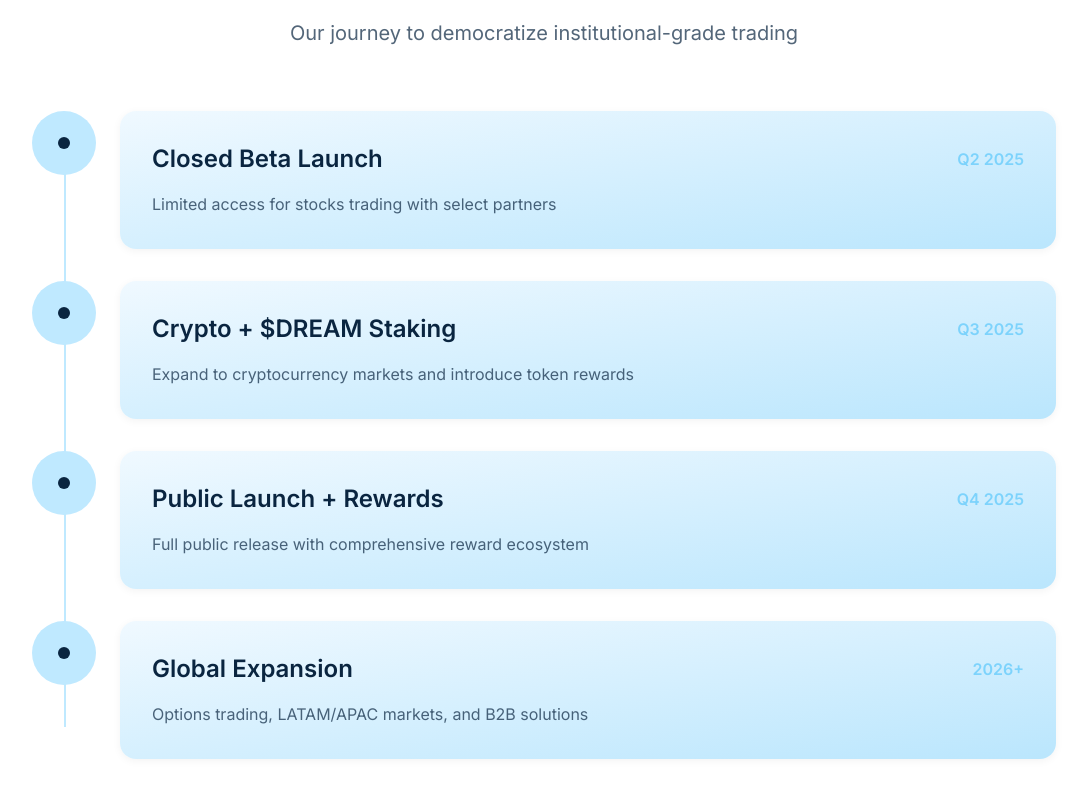
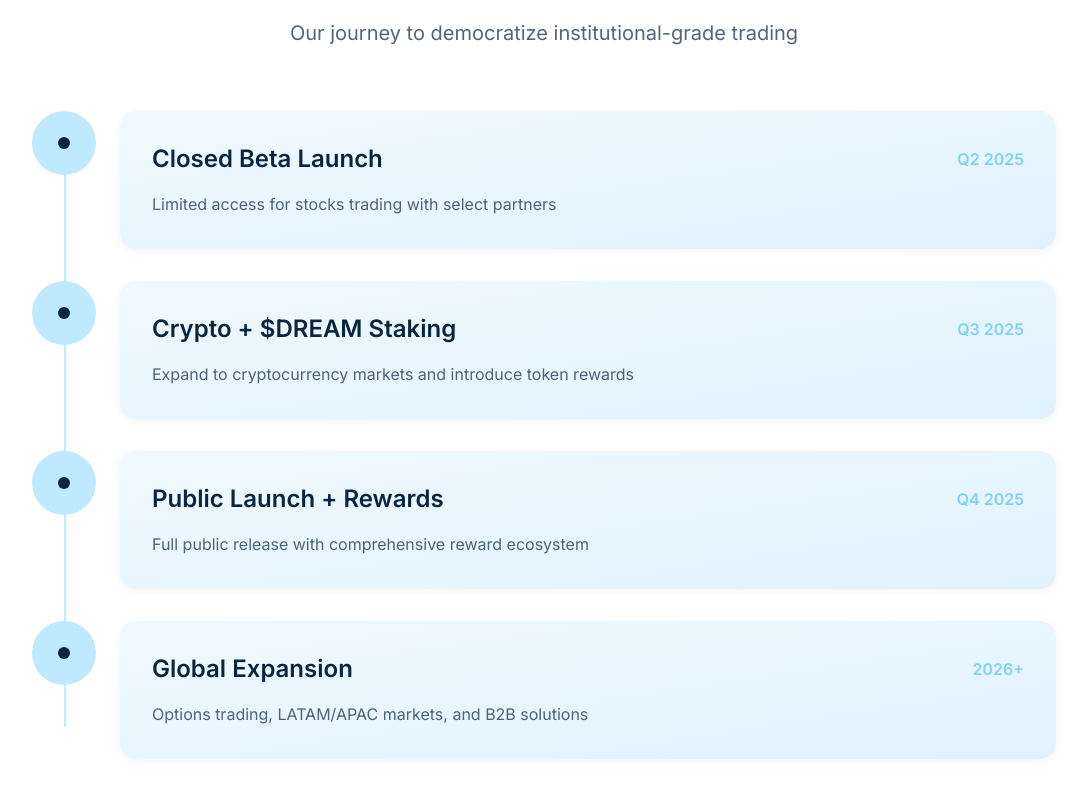
Before and after one commit to mardanova-alba/dream-sleep-waitlist, a React (Vite) app: page / in a window 1280 px wide. Shown: the part 3589-4380 px from the top of the page, without its empty margins (96-1183 px from the left). Built offline with nearby package versions, Linux system fonts and the light colour scheme.

Commit message:
Visual edit in Lovable
Edited UI in Lovable

```diff
--- a/src/components/RoadmapSection.tsx
+++ b/src/components/RoadmapSection.tsx
@@ -43,7 +43,7 @@ const RoadmapSection = () => {
                 </div>
 
                 {/* Content */}
-                <div className="flex-1 bg-gradient-to-br from-sky-50 to-sky-200 rounded-2xl p-8 card-shadow hover:shadow-[0_6px_20px_rgba(0,0,0,0.15)] transition-all duration-300 bg-accent-DEFAULT">
+                <div className="flex-1 bg-gradient-to-br from-sky-50 to-sky-100 rounded-2xl p-8 card-shadow hover:shadow-[0_6px_20px_rgba(0,0,0,0.15)] transition-all duration-300 bg-accent-DEFAULT">
                   <div className="flex flex-col sm:flex-row sm:items-center sm:justify-between mb-4">
                     <h3 className="text-xl md:text-2xl font-semibold text-brand-text">
                       {milestone.title}
```
